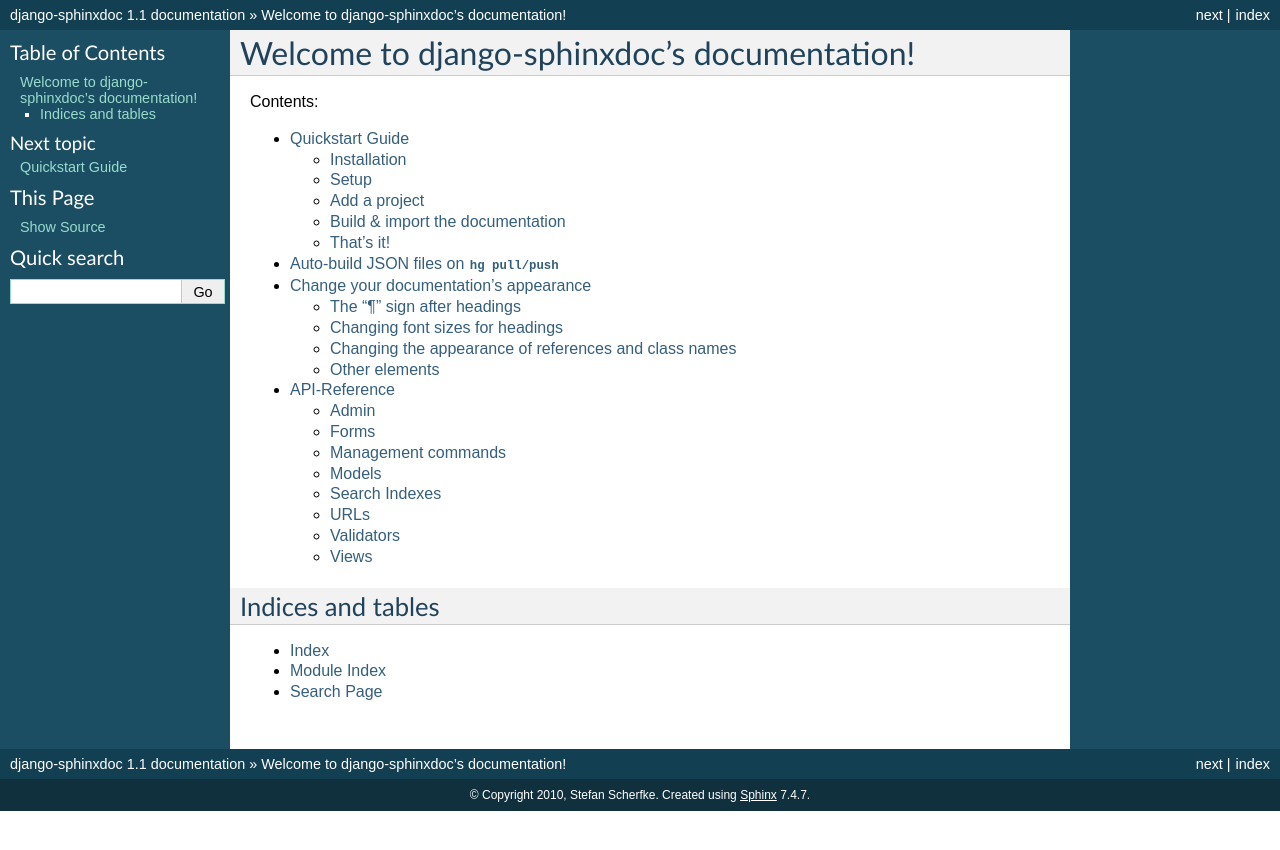
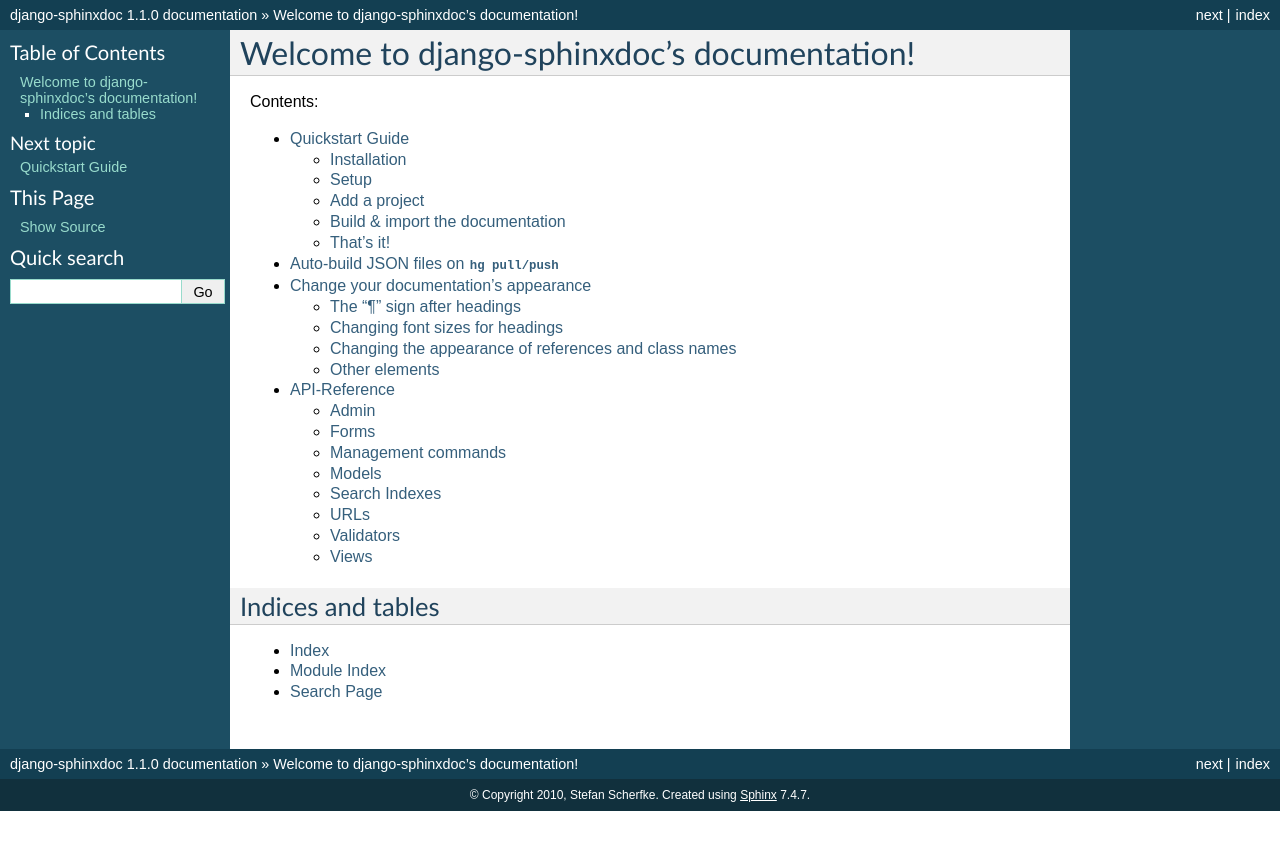
Before and after one commit to insurgency/django-sphinxdoc, a Sphinx documentation site: the page built from docs/index.txt, in a window 1280 px wide. Shown: the top 850 px of the page. Built offline with Sphinx 7.4.7, drawn with Linux system fonts in a browser that asks for light colours.

Commit message:
Fixed version strings for bumpversion.

```diff
--- a/docs/conf.py
+++ b/docs/conf.py
@@ -49,9 +49,9 @@
 # built documents.
 #
 # The short X.Y version.
-version = '1.1'
+version = '1.1.0'
 # The full version, including alpha/beta/rc tags.
-release = '1.1'
+release = '1.1.0'
 
 # The language for content autogenerated by Sphinx. Refer to documentation
 # for a list of supported languages.
--- a/setup.py
+++ b/setup.py
@@ -3,7 +3,7 @@
 
 setup(
     name='django-sphinxdoc',
-    version='1.1',
+    version='1.1.0',
     author='Stefan Scherfke',
     author_email='stefan at sofa-rockers.org',
     description='Easily integrate Sphinx documentation into your website.',
--- a/sphinxdoc/__init__.py
+++ b/sphinxdoc/__init__.py
@@ -1 +1 @@
-__version__ = '1.1'
+__version__ = '1.1.0'
```
Also changed, not shown: .bumpversion.cfg.
